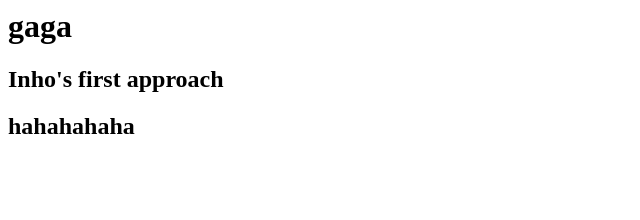
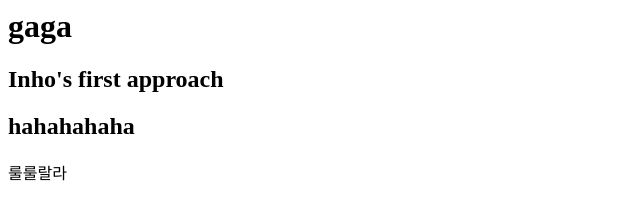
Before and after one commit to kiminhovator/likeliongittest, a plain HTML site: page index.html in a window 1280 px wide. Shown: the full height of the page, 0-640 px from the left. Drawn offline with Linux system fonts and the light colour scheme.

Commit message:
룰루랄라 추가

```diff
--- a/index.html
+++ b/index.html
@@ -1,3 +1,4 @@
 <h1> gaga </h1>
 <h2> Inho's first approach </h2>
 <h2> hahahahaha </h2>
+<p>룰룰랄라</p>
```
